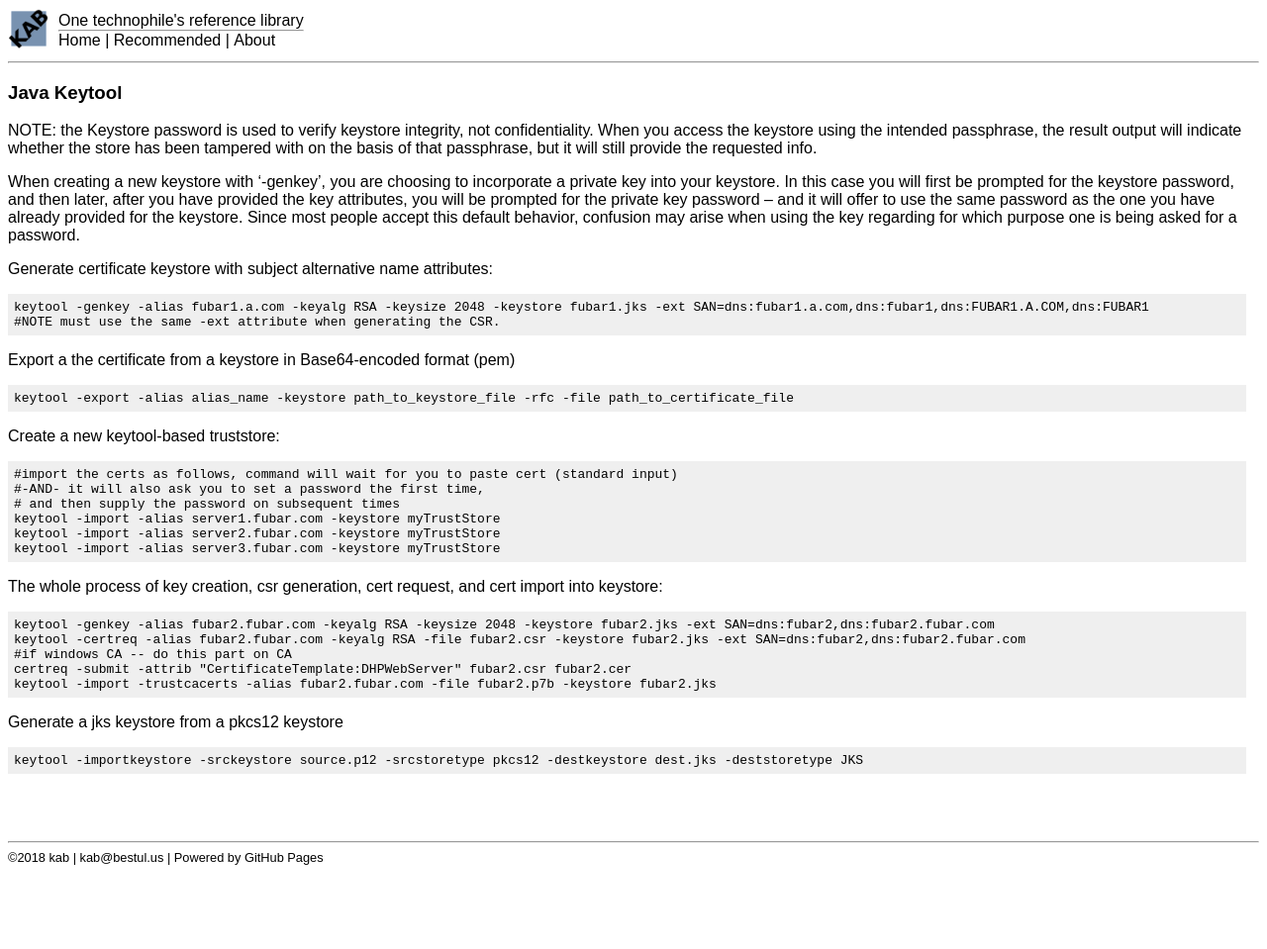
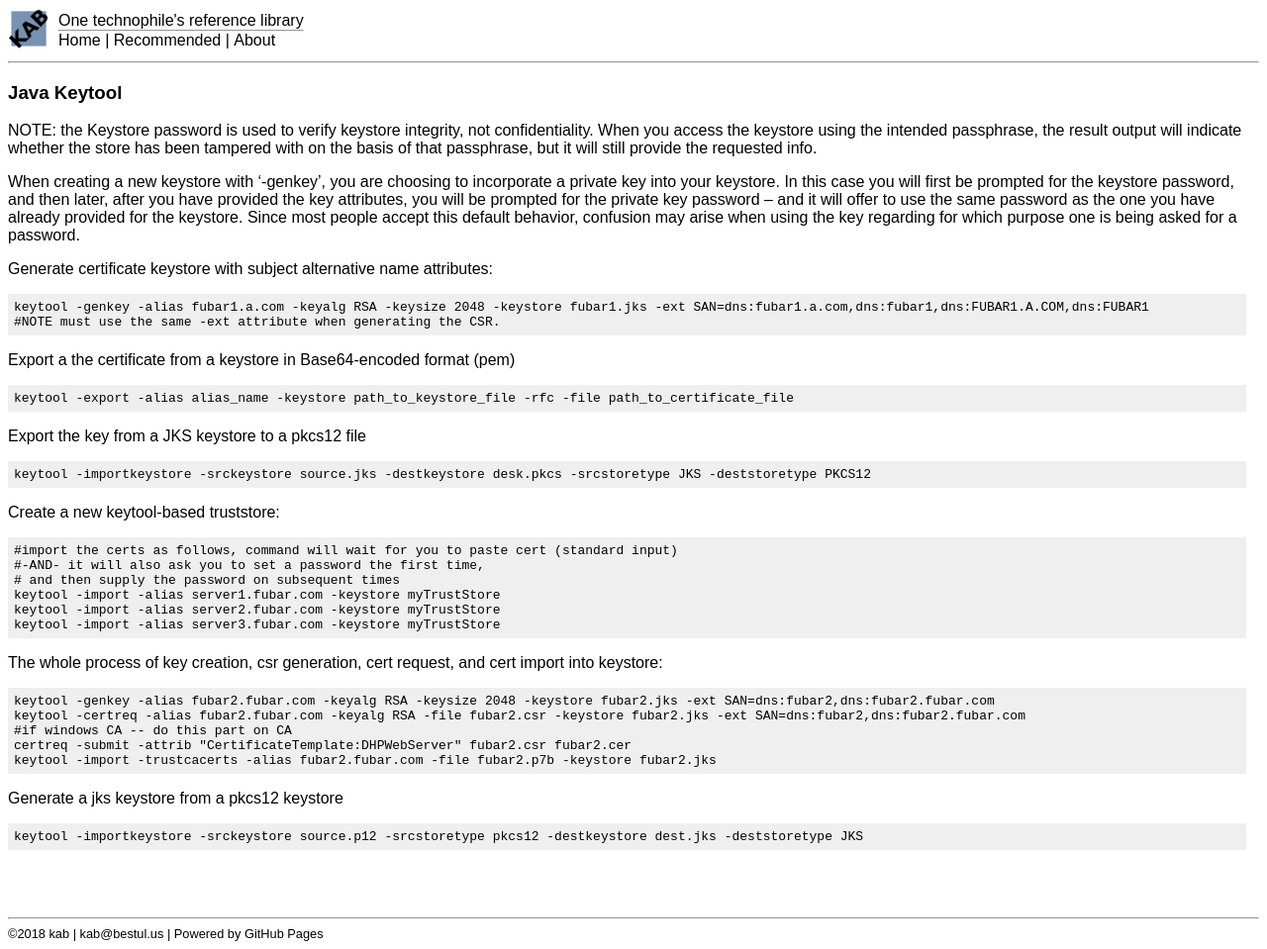
Before and after one commit to kabtech/kab, a Jekyll site: the page built from ccc/javakeytool.md, in a window 1280 px wide. Shown: the whole page at 99% size. Built offline with Jekyll 4.4.1, drawn with Linux system fonts in a browser that asks for light colours; before the commit the page ends 900 px from its top, so only the background shows below that.

Commit message:
Update javakeytool.md

````diff
--- a/ccc/javakeytool.md
+++ b/ccc/javakeytool.md
@@ -18,6 +18,11 @@ keytool -genkey -alias fubar1.a.com -keyalg RSA -keysize 2048 -keystore fubar1.j
 Export a the certificate from a keystore in Base64-encoded format (pem)
 ```
 keytool -export -alias alias_name -keystore path_to_keystore_file -rfc -file path_to_certificate_file
+```
+
+Export the key from a JKS keystore to a pkcs12 file
+```
+keytool -importkeystore -srckeystore source.jks -destkeystore desk.pkcs -srcstoretype JKS -deststoretype PKCS12
 ```
 
 Create a new keytool-based truststore:
````
